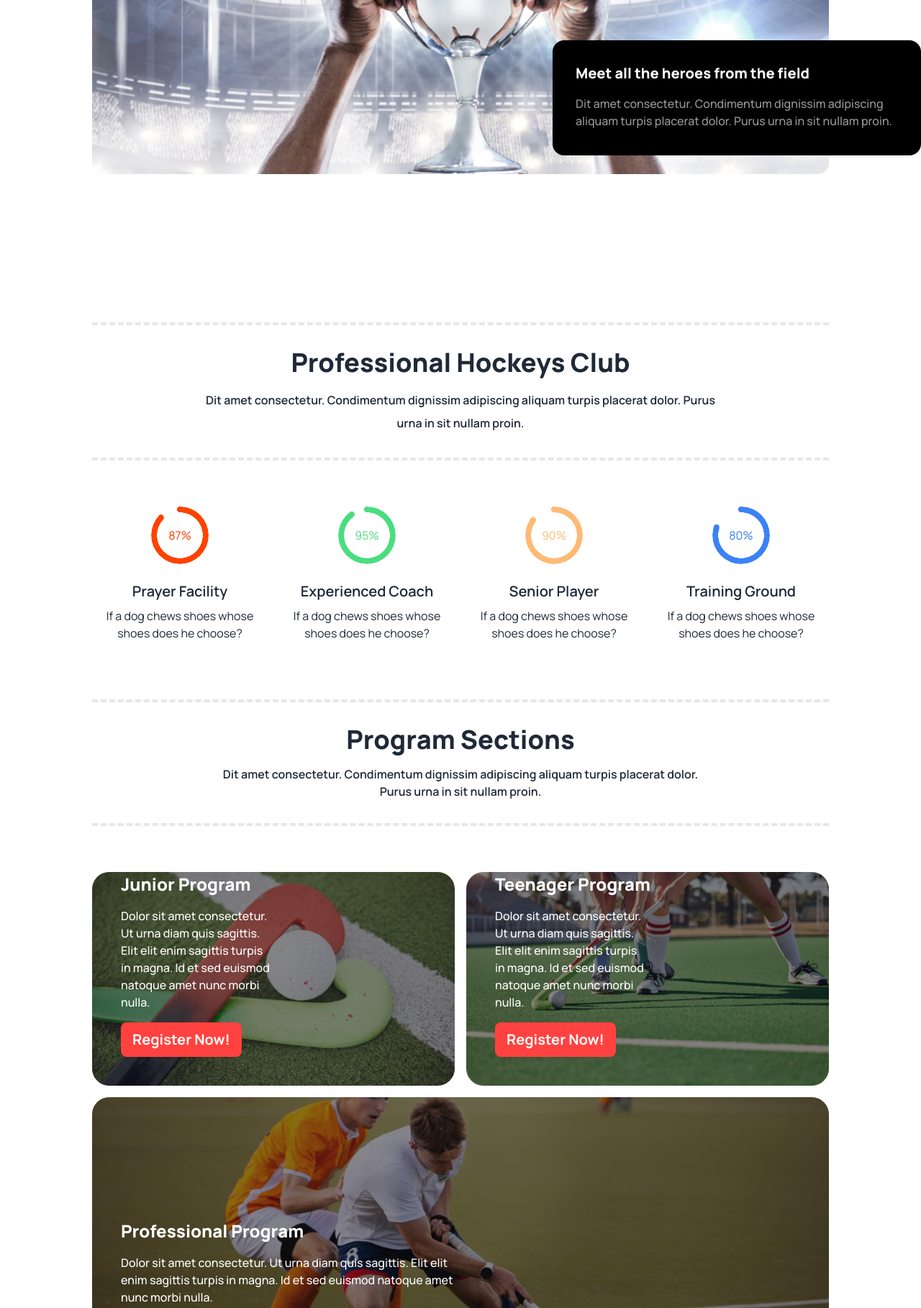
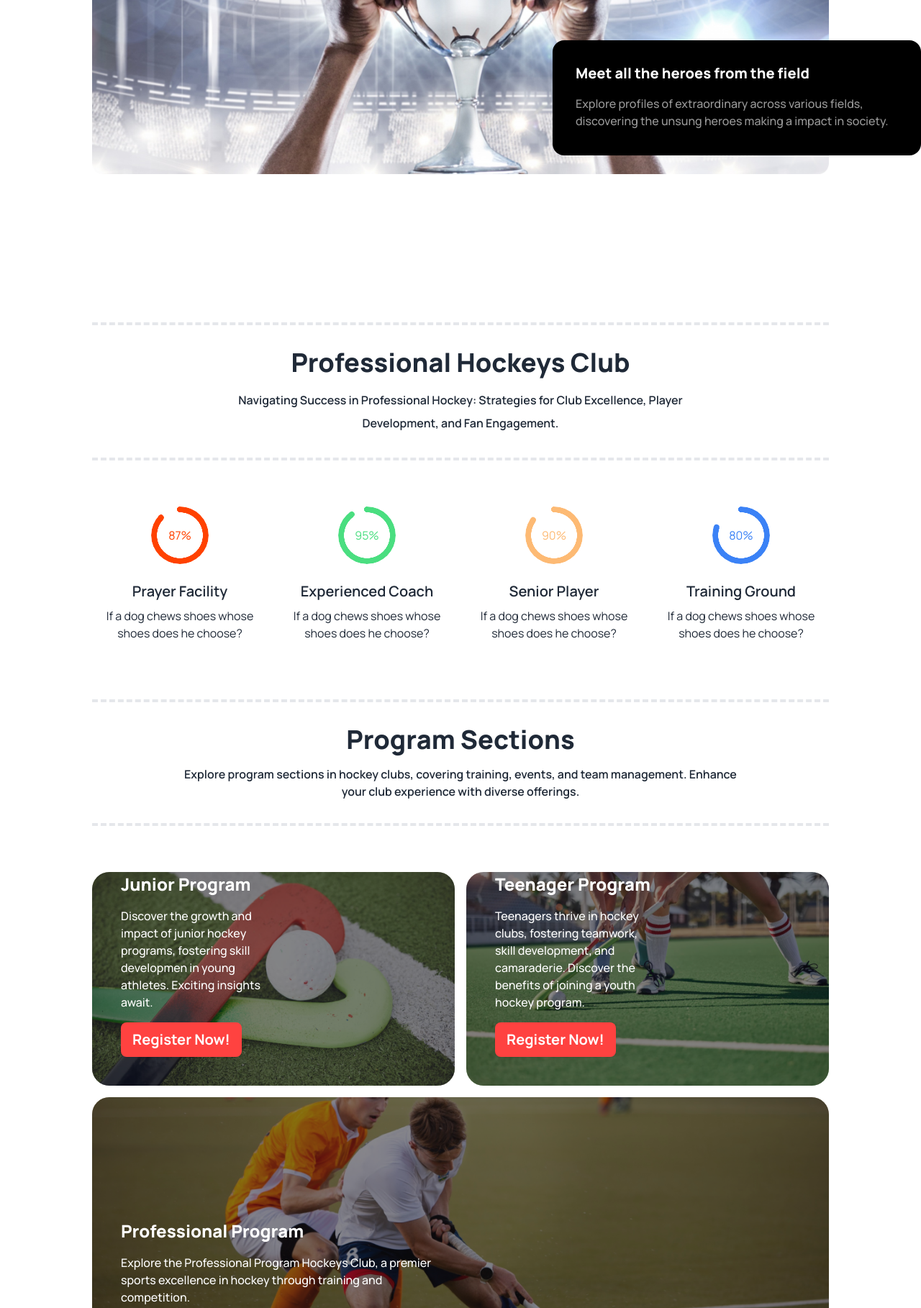
Before and after one commit to NayeemWD/Assignment-3, a plain HTML site: page index.html in a window 1280 px wide. Shown: the part 420-2238 px from the top of the page at 72% size. Drawn offline with nearby package versions, Linux system fonts and the light colour scheme.

Commit message:
Lorem change

```diff
--- a/index.html
+++ b/index.html
@@ -79,7 +79,7 @@
               </div>
             <div class="h-[160px] lg:w-2/4 my-4 w-full mx-auto bg-black text-white p-3 lg:p-8 space-y-4 rounded-2xl lg:-translate-y-52 lg:translate-x-96">
                 <h4 class="lg:font-extrabold lg:text-xl">Meet all the heroes from the field</h4>
-                <p class="lg:leading-6 lg:font-medium lg:text-base text-[#FFFFFF99]">Dit amet consectetur. Condimentum dignissim adipiscing aliquam turpis placerat dolor. Purus urna in sit nullam proin. </p>
+                <p class="lg:leading-6 lg:font-medium lg:text-base text-[#FFFFFF99]">Explore profiles of extraordinary across various fields, discovering the unsung heroes making a  impact in society. </p>
             </div>
         </div>
         <!-- banner end -->
@@ -91,7 +91,7 @@
                     <h class=" text-center font-extrabold text-4xl">Professional Hockeys Club</h2>
                 </div>
                 <div class="flex justify-center items-center">
-                    <p class=" lg:w-[80%] text-center font-semibold leading-8 text-base">Dit amet consectetur. Condimentum dignissim adipiscing aliquam turpis placerat dolor. Purus urna in sit nullam proin. </p>
+                    <p class=" lg:w-[80%] text-center font-semibold leading-8 text-base">Navigating Success in Professional Hockey: Strategies for Club Excellence, Player Development, and Fan Engagement. </p>
                 </div>
             </div>
 
@@ -142,7 +142,7 @@
                     <h class=" text-center font-extrabold text-2xl lg:text-4xl">Program Sections</h2>
                 </div>
                 <div class="flex justify-center items-center">
-                    <p class=" lg:w-[80%] text-center font-semibold leading-8 text-sm px-3 lg:text-base">Dit amet consectetur. Condimentum dignissim adipiscing aliquam turpis placerat dolor. Purus urna in sit nullam proin.  </p>
+                    <p class=" lg:w-[80%] text-center font-semibold leading-8 text-sm px-3 lg:text-base">Explore program sections in hockey clubs, covering training, events, and team management. Enhance your club experience with diverse offerings.</p>
                 </div>
             </div>
                 <div class="grid grid-cols-1 lg:grid-cols-2 lg:my-16 gap-4">
@@ -151,7 +151,7 @@
                         <div class="absolute inset-0 w-full bg-[#13131880] rounded-xl lg:rounded-3xl  ">
                             <div class="text-white absolute bottom-0 left-0 pl-4 pb-6 pr-2 lg:p-10 space-y-4">
                                 <h2 class="font-extrabold text-xl lg:text-2xl">Junior Program</h2>
-                                <p class=" lg:w-1/2 lg:font-medium  text-sm lg:text-base	leading-6">Dolor sit amet consectetur. Ut urna diam quis sagittis. Elit elit enim sagittis turpis in magna. Id et sed euismod natoque amet nunc morbi nulla.</p>
+                                <p class=" lg:w-1/2 lg:font-medium  text-sm lg:text-base	leading-6">Discover the growth and impact of junior hockey programs, fostering skill developmen in young athletes. Exciting insights await.</p>
                                 <button class="btn text-color border-none font-bold text-xl">Register Now!</button>
                             </div>
                         </div>
@@ -161,7 +161,7 @@
                         <div class="absolute inset-0 w-full bg-[#13131880] rounded-xl lg:rounded-3xl  ">
                             <div class="text-white absolute bottom-0 left-0 pl-4 pb-6 pr-2 lg:p-10 space-y-4">
                                 <h2 class="font-extrabold text-xl lg:text-2xl">Teenager Program</h2>
-                                <p class=" lg:w-1/2 lg:font-medium  text-sm lg:text-base	leading-6">Dolor sit amet consectetur. Ut urna diam quis sagittis. Elit elit enim sagittis turpis in magna. Id et sed euismod natoque amet nunc morbi nulla.</p>
+                                <p class=" lg:w-1/2 lg:font-medium  text-sm lg:text-base	leading-6">Teenagers thrive in hockey clubs, fostering teamwork, skill development, and camaraderie. Discover the benefits of joining a youth hockey program.</p>
                                 <button class="btn text-color border-none font-bold text-xl">Register Now!</button>
                             </div>
                         </div>
@@ -171,7 +171,7 @@
                         <div class="absolute inset-0 w-full bg-[#13131880] rounded-xl lg:rounded-3xl  ">
                             <div class="text-white absolute bottom-0 left-0 pl-4 pb-6 pr-2 lg:p-10 space-y-4">
                                 <h2 class="font-extrabold text-xl lg:text-2xl">Professional Program</h2>
-                                <p class=" lg:w-1/2 lg:font-medium  text-sm lg:text-base	leading-6">Dolor sit amet consectetur. Ut urna diam quis sagittis. Elit elit enim sagittis turpis in magna. Id et sed euismod natoque amet nunc morbi nulla.</p>
+                                <p class=" lg:w-1/2 lg:font-medium  text-sm lg:text-base	leading-6">Explore the Professional Program Hockeys Club, a premier sports excellence in hockey through training and competition.</p>
                                 <button class="btn text-color border-none font-bold text-xl">Register Now!</button>
                             </div>
                         </div>
@@ -184,7 +184,7 @@
                     <h class=" text-center font-extrabold text-2xl lg:text-4xl">Our New Products</h2>
                 </div>
                 <div class="flex justify-center items-center">
-                    <p class=" lg:w-[80%] text-center font-semibold leading-8 text-sm px-3 lg:text-base">Dit amet consectetur. Condimentum dignissim adipiscing aliquam turpis placerat dolor. Purus urna in sit nullam proin.  </p>
+                    <p class=" lg:w-[80%] text-center font-semibold leading-8 text-sm px-3 lg:text-base">Discover Drace: Our new products redefine excellence in the Hockeys Club, enhancing player performance and elevating the game..  </p>
                 </div>
             </div>
 
@@ -378,7 +378,7 @@
                     <h class=" text-center font-extrabold text-4xl">Clients Question</h2>
                 </div>
                 <div class="flex justify-center items-center">
-                    <p class=" lg:w-[70%] text-center font-semibold leading-8 text-base">Dit amet consectetur. Condimentum dignissim adipiscing aliquam turpis placerat dolor. Purus urna in sit nullam proin.  </p>
+                    <p class=" lg:w-[70%] text-center font-semibold leading-8 text-base">Dive into Clients' Questions at the Hockey Club, addressing inquiries and ensuring an enriching experience for every player and supporter  </p>
                 </div>
             </div>
             <div>
@@ -393,7 +393,7 @@
                                 Our Equipment
                             </div>
                             <div class="collapse-content">
-                              <p class="w-4/5">Dolor sit amet consectetur. Ut urna diam quis sagittis. Elit elit enim sagittis turpis in magna.</p>
+                              <p class="w-4/5">Discover the cutting-edge equipment used by Our Equipment Hockeys Club, enhancing player performance and ensuring success on the ice..</p>
                             </div>
                           </div><hr>
                           <div class="collapse collapse-plus ">
@@ -448,10 +448,10 @@
         <section >
             <div class="flex flex-col justify-center items-center my-12 border-y-4 border-dashed py-8 space-y-4">
                 <div class="flex justify-center items-center">
-                    <h class=" text-center font-extrabold text-4xl">Clients Question</h2>
+                    <h class=" text-center font-extrabold text-4xl">Get In Touch</h2>
                 </div>
                 <div class="flex justify-center items-center">
-                    <p class=" lg:w-[70%] text-center font-semibold leading-8 text-base">Dit amet consectetur. Condimentum dignissim adipiscing aliquam turpis placerat dolor. Purus urna in sit nullam proin.  </p>
+                    <p class=" lg:w-[70%] text-center font-semibold leading-8 text-base">Connect with the exciting world of hockey at Get In Touch Hockeys Club, fostering community, skill development, and passion.  </p>
                 </div>
             </div>
 
@@ -532,7 +532,7 @@
     <footer class="footer p-10 bg-[#131318] text-white mx-0 mt-12">
         <aside class="gap-5">
             <h3 class="font-extrabold text-3xl">Get In Touch</h3>
-          <p class="lg:w-96">Dit amet consectetur. Condimentum  adipiscing aliquam turpis placerat dolor. Purus urna in sit nullam proin. </p>
+          <p class="lg:w-96">Connect with the exciting world of hockey at Get In Touch Hockeys Club, fostering community, skill development, and passion. </p>
           <div class="flex space-x-4">
             <img src="./Images/Frame 5.png" alt="">
             <p>hockeys@support.com</p>
```
